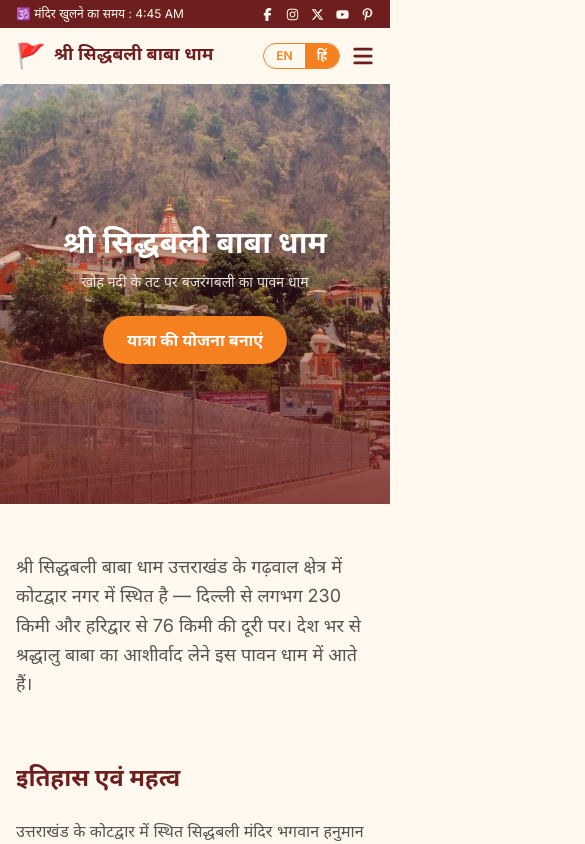
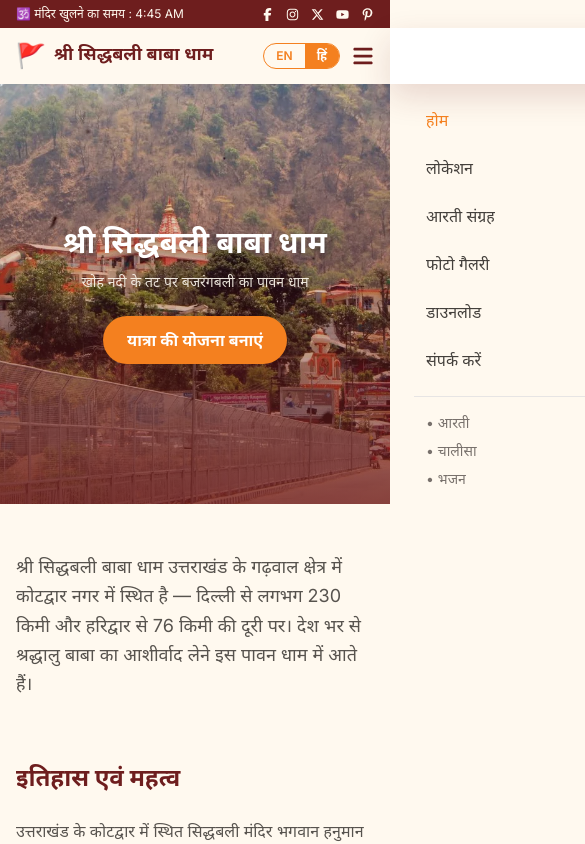
Before and after one commit to Samarth-143/Sidhbali-mandir, a Next.js app: page / in a window 390 px wide. Shown: the top 844 px of the page, 585 px wide, since content can reach past the window. Built offline with nearby package versions, Linux system fonts and the light colour scheme.

Commit message:
Rebuild mobile menu without framer-motion to fix background rendering

```diff
--- a/components/Header.jsx
+++ b/components/Header.jsx
@@ -3,7 +3,6 @@
 import { useEffect, useState } from "react";
 import Link from "next/link";
 import { usePathname } from "next/navigation";
-import { motion, AnimatePresence } from "framer-motion";
 import { FaBars, FaXmark } from "react-icons/fa6";
 import { useLang } from "@/lib/i18n";
 
@@ -91,23 +90,16 @@ export default function Header() {
         </div>
       </div>
 
-      <AnimatePresence>
       {open && (
-          <>
-            <motion.div
-              className="fixed inset-0 z-40 bg-black/40 lg:hidden"
-              initial={{ opacity: 0 }}
-              animate={{ opacity: 1 }}
-              exit={{ opacity: 0 }}
+        <div
+          className="fixed inset-0 z-40 bg-black/40 transition-opacity duration-300 lg:hidden"
           onClick={() => setOpen(false)}
         />
-            <motion.aside
-              className="fixed right-0 top-0 z-50 flex h-full w-72 flex-col gap-2 p-6 shadow-lift lg:hidden"
-              style={{ backgroundColor: "#FFFFFF" }}
-              initial={{ x: "100%" }}
-              animate={{ x: 0 }}
-              exit={{ x: "100%" }}
-              transition={{ type: "tween", duration: 0.28 }}
+      )}
+      <aside
+        className={`fixed right-0 top-0 z-50 flex h-full w-72 flex-col gap-2 bg-white p-6 shadow-lift transition-transform duration-300 ease-in-out lg:hidden ${
+          open ? "translate-x-0" : "translate-x-full"
+        }`}
       >
         <button
           onClick={() => setOpen(false)}
@@ -132,10 +124,7 @@ export default function Header() {
           <Link href="/arti-sangrah/chalisa" className="block py-1 hover:text-saffron">• {t("nav.chalisa")}</Link>
           <Link href="/arti-sangrah/bhajan" className="block py-1 hover:text-saffron">• {t("nav.bhajan")}</Link>
         </div>
-            </motion.aside>
-          </>
-        )}
-      </AnimatePresence>
+      </aside>
     </header>
   );
 }
```
Lines whose indentation alone changed are shown as unchanged.
